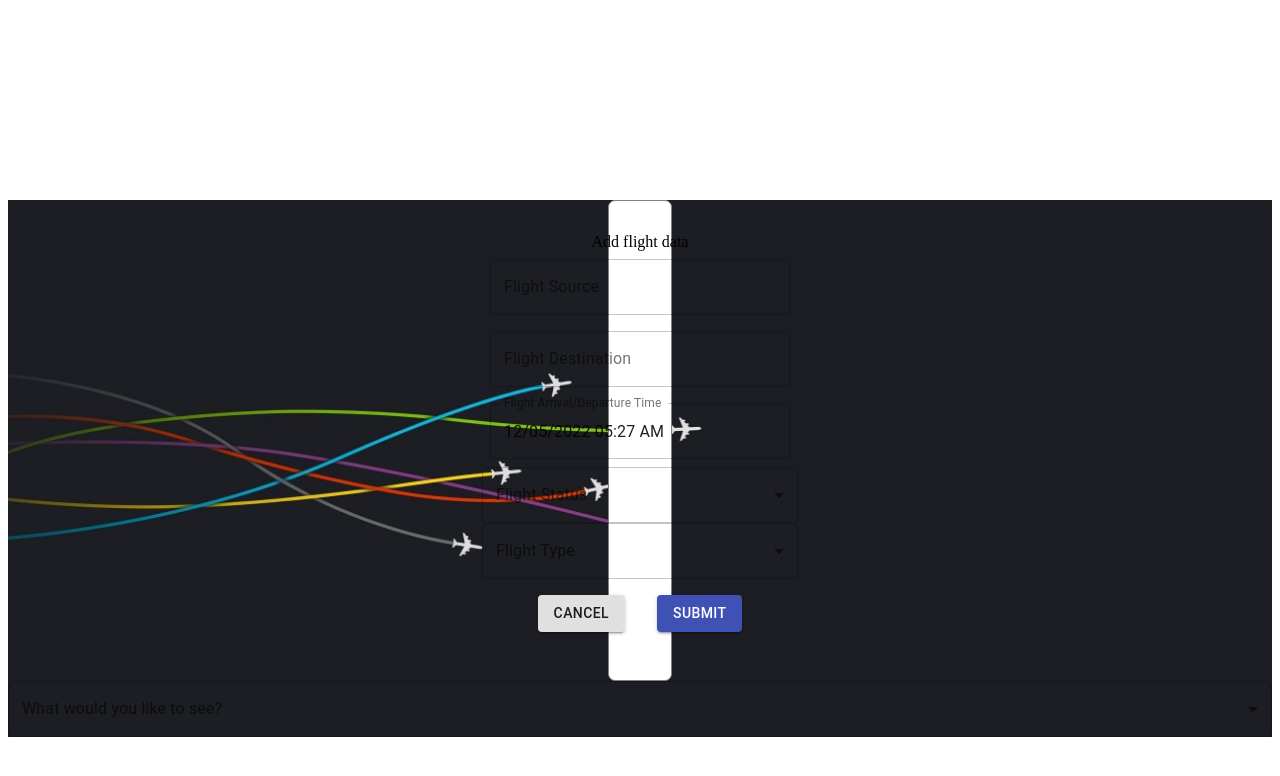
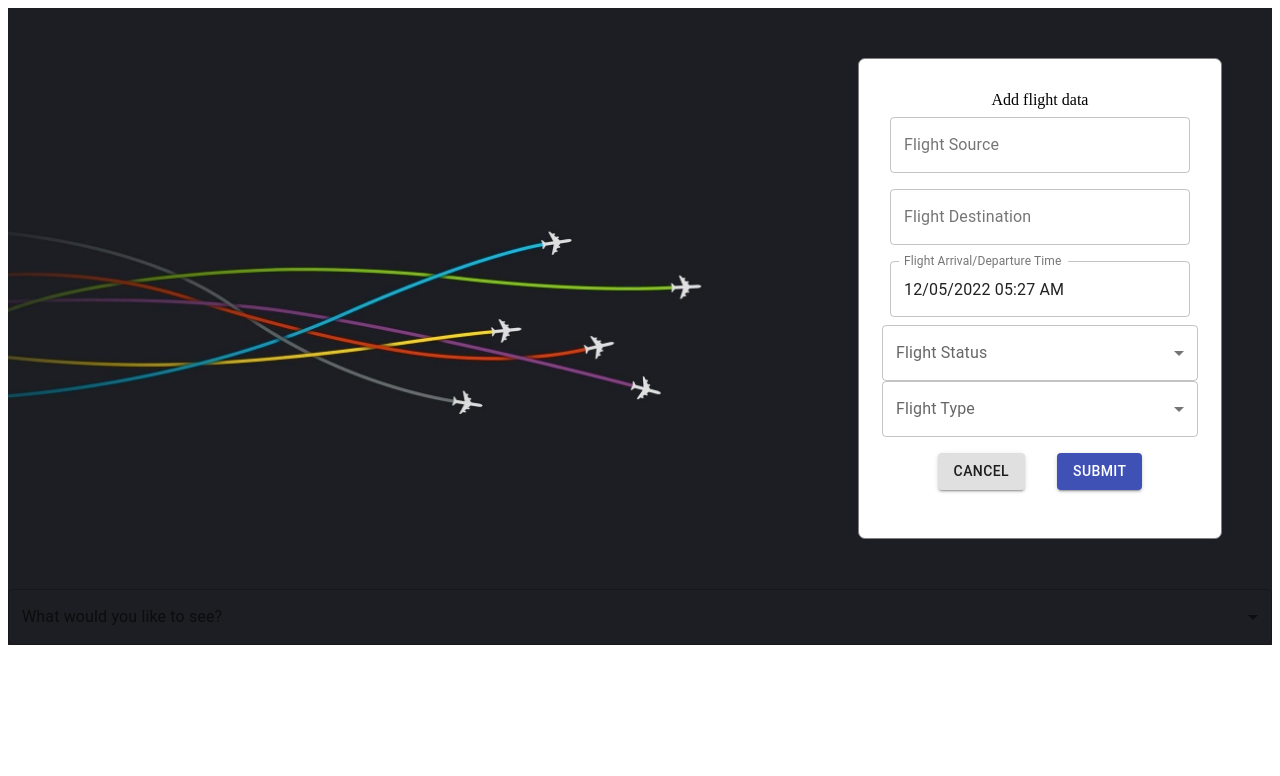
Before and after one commit to gopinathsjsu/team-project-team-six, a React app in the folder airportmgr/frontend/: page /forms in a window 1280 px wide. Shown: the top 776 px of the page. Built offline with nearby package versions, Linux system fonts and the light colour scheme; the HTML template or start-up script is replaced by a standard one.

Commit message:
added css for flight page

```diff
--- a/airportmgr/frontend/src/components/FlightForm.css
+++ b/airportmgr/frontend/src/components/FlightForm.css
@@ -1,9 +1,10 @@
 .form-style{
-    justify-content: center;
-    height: 100%;
-    margin-left: 600px;
-    margin-top: 200px;
-    margin-right: 600px;
+
+padding: 50px;
+margin-bottom: 0px;
+margin-left: 800px;
+margin-top: 0px;
+height: 100%;
 };
 
 .form{
```
